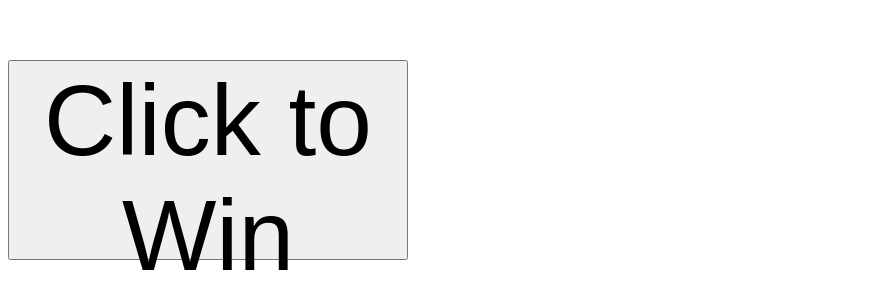
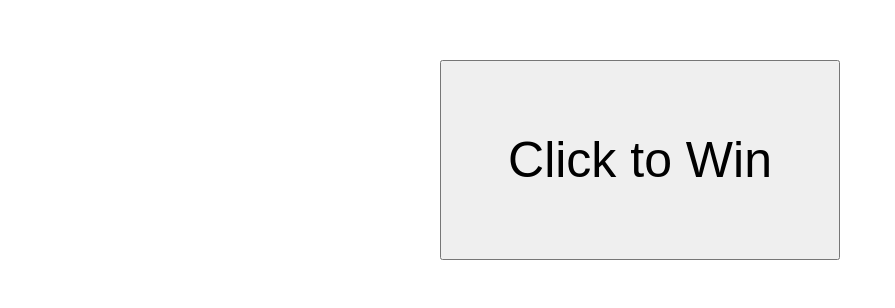
Before and after one commit to thcheetah777/theButton, a plain HTML site: page index.html in a window 1280 px wide. Shown: the part 240-548 px from the top of the page, without its empty margins (0-895 px from the left). Drawn offline with Linux system fonts and the light colour scheme.

Commit message:
Update index.html

```diff
--- a/index.html
+++ b/index.html
@@ -4,11 +4,12 @@
       margin: 0;
       position: absolute;
       top: 50%;
-      -ms-transform: translateY(-50%);
-      transform: translateY(-50%);
+      left: 50%;
+      -ms-transform: translate(-50%, -50%);
+      transform: translate(-50%, -50%);
       width: 400;
       height: 200;
-      font-size: 100px;
+      font-size: 50px;
     }
   </style>
   <button id="button">Click to Win</button>
```
